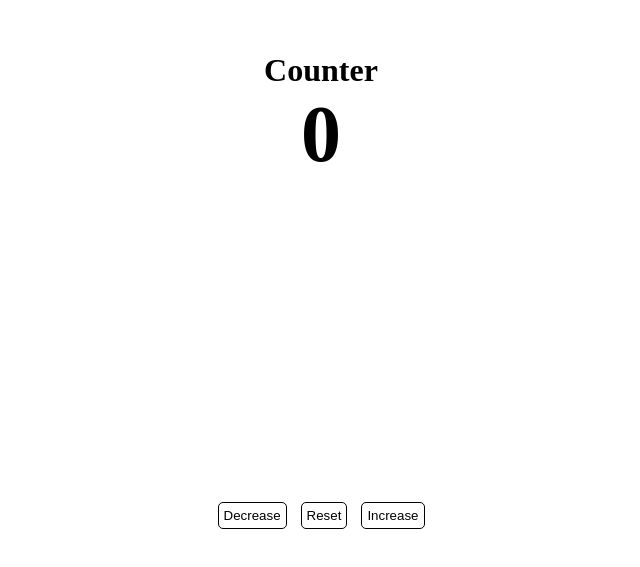
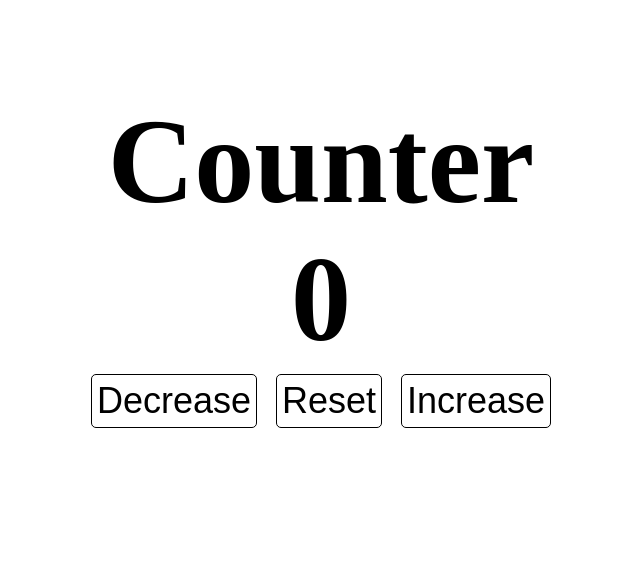
Before and after one commit to fahadshoukat/Counter-App, a plain HTML site: page index.html in a window 1280 px wide. Shown: the part 107-674 px from the top of the page, without its empty margins (319-959 px from the left). Drawn offline with Linux system fonts and the light colour scheme.

Commit message:
AddFontSizeAndMediaQuery

```diff
--- a/style.css
+++ b/style.css
@@ -2,12 +2,17 @@
     margin: 0;
     padding: 0;
     box-sizing: border-box;
+    font-size: 1.5rem;
 }
 
 main {
     display: grid;
     place-items: center;
-    min-height: 100vh;
+    margin-top: 25vh;
+}
+
+#heading {
+    font-size: 5rem;
 }
 
 .container {
@@ -44,3 +49,9 @@ main {
     color: white;
     background-color: green;
 }
+
+@media screen and (max-width: 425px) {
+    * {
+        font-size: 1rem;
+    }
+}
```
